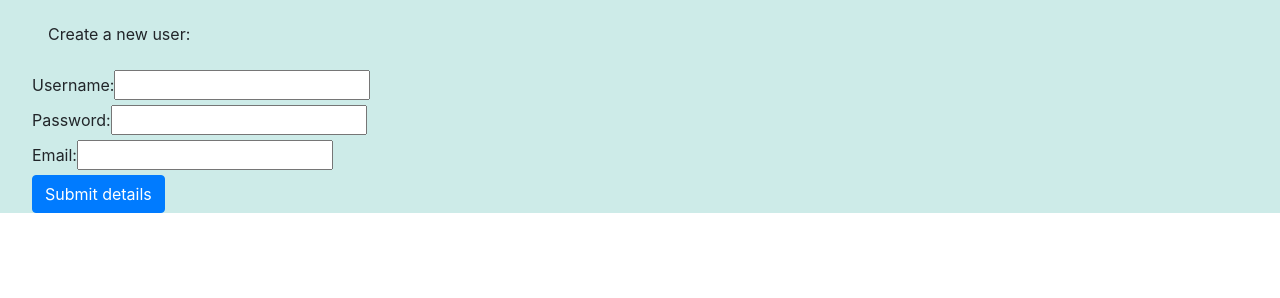
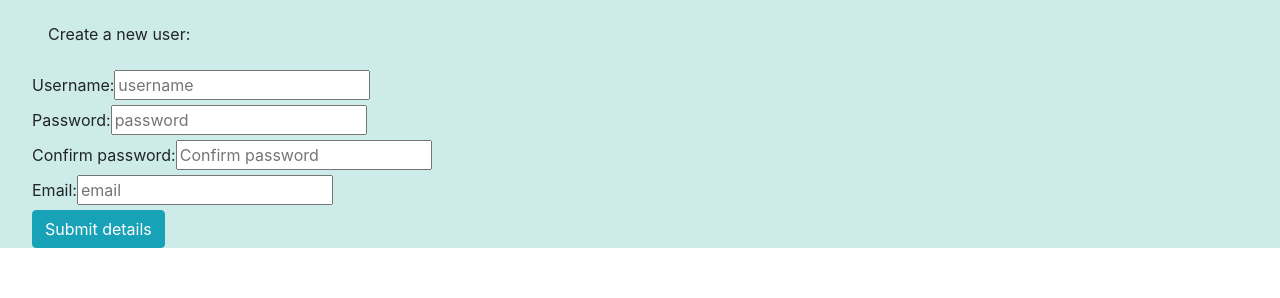
Before and after one commit to derejmi/HabitHub-project, a React app in the folder client/: page /signup in a window 1280 px wide. Shown: the part 318-616 px from the top of the page. Built offline with nearby package versions, Linux system fonts and the light colour scheme.

Commit message:
set signUp function

```diff
--- a/client/src/pages/SignUp/index.js
+++ b/client/src/pages/SignUp/index.js
@@ -5,10 +5,49 @@ import Form from 'react-bootstrap/Form';
 
 
 class SignUp extends Component {
+  state = {
+      username: "",
+      email: "",
+      password: "",
+      confPassword: ""
+  };
 
-  state = {
+  handleInput = e => this.setState({ [e.target.name]: e.target.value})
+  // formIncomplete = () => Object.values(this.state).some(v => !v) || this.state.password !== this.state.passwordConfirmation
 
+
+  signup = async (e) => {
+    e.preventDefault();
+    try {
+        const userData = {
+            username: this.state.username,
+            email: this.state.email,
+            password: this.state.password
+        }
+        const options = {
+            method: 'POST',
+            //check header settings with Daré
+            headers: { 'Content-Type': 'application/json' },
+            body: JSON.stringify(userData)
+        }
+        //check server route
+        const r = await fetch(`http://localhost:3000/signup/registration`, options)
+        const data = await r.json()
+        if (data.err){ throw Error(data.err) }
+        this.props.login(userData);
+        //this.props.history.push('./feed')
+    } catch (err) {
+        console.warn(err);
+        this.setState({
+            username: "",
+            email: "",
+            password: "",
+            confPassword: ""
+        })
+    }
   };
+
+
 
   render(){
     return(
@@ -16,14 +55,18 @@ class SignUp extends Component {
         <h1 className="titleHabitHub">Welcome to HabitHub</h1>
 
         <p> Create a new user:</p>
-        <Form action="">
+        <Form onSubmit={this.signup}>
             <label for="username">Username:</label>
-            <input type="text" name="credentials" id="username"/><br/>
+            <input id="username" type="text" name="username" value={this.state.username}  onChange={this.handleInput} placeholder="username" /><br/>
             <label for="password">Password:</label>
-            <input type="text" name="credentials" id="password"/><br/>
+            <input id="password"  type="text" name="password" value={this.state.password} onChange={this.handleInput} placeholder="password" /><br/>
+            <label for="password">Confirm password:</label>
+            <input id="confPassword"  type="text" name="confPassword" value={this.state.confPassword} onChange={this.handleInput} placeholder="Confirm password" /><br/>
             <label for="email">Email:</label>
-            <input type="email" name="credentials" id="email"/><br/>
-            <Button variant="primary" type="submit">Submit details</Button>
+            <input id="email" type="email" name="email" value={this.state.email} onChange={this.handleInput} placeholder="email" /><br/>
+
+            {/* <Button variant="primary" type="submit" className={this.formIncomplete() ? 'disabled' : 'enabled'} disabled={this.formIncomplete()} >Submit details</Button>             */}
+          <Button className="genButtons" variant="info" type="submit" >Submit details</Button>
         </Form>
       </Jumbotron>
     );
```
